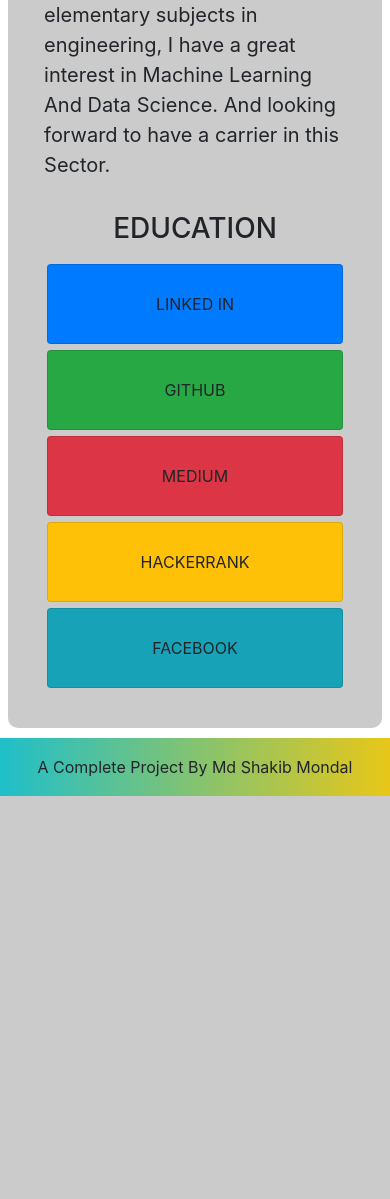
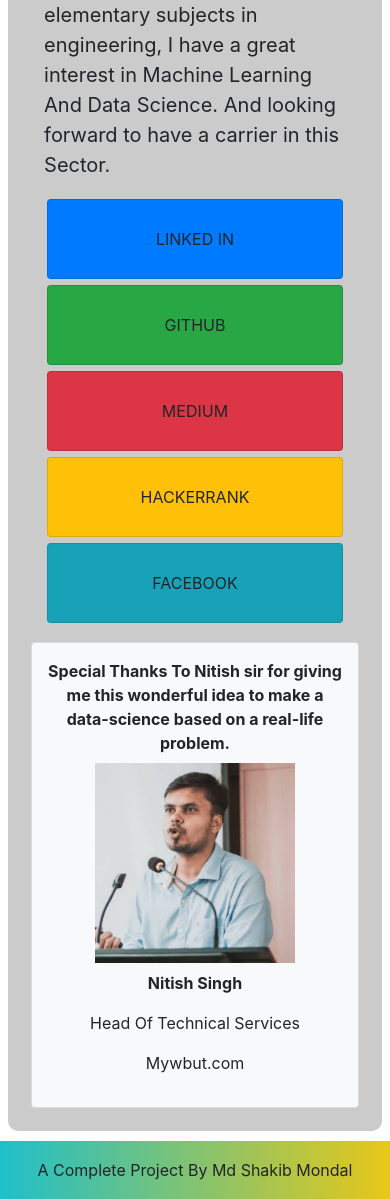
Before and after one commit to SkeyRahaman/kharchakhata, a Flask app: page /about in a window 390 px wide. Shown: the part 925-2124 px from the top of the page. Before the commit the page ends 1721 px from the top, so only its background shows below. Run offline with Flask 3, Linux system fonts and the light colour scheme; parts of the project's set-up code (start-up, migrations or seed data) failed here and were passed over; some libraries are stand-ins or nearby versions.

Commit message:
mobile view

```diff
--- a/flaskr/templates/about.html
+++ b/flaskr/templates/about.html
@@ -21,7 +21,6 @@
 
 			<p>I am a 20-year-old Computer Science Engineering student from Government College of Engineering and Leather Technology graduating in the year 2021. With all the elementary subjects in engineering, I have a great interest in Machine Learning And Data Science. And looking forward to have a carrier in this Sector.</p>
 
-			<p style="clear: both;"><h3>EDUCATION</h3></p>
 
 			<div class="container-fluid">
 				<div class="row">
@@ -46,7 +45,23 @@
 					</div>
 				</div>
 			</div>
-			</p>
+		</div>
+
+		<div class="card p-3 bg-light">
+			<strong>
+				Special Thanks To Nitish sir for giving me this wonderful idea to make a data-science based on a real-life problem.
+			</strong>
+			<div>
+				<div class="thanks_photo m-2">
+					<img src="{{url_for('static' , filename = 'images/nit.jpg' )}}" alt="photo" width="200" height="200">
+				</div>
+				<div>
+					<p><strong>Nitish Singh</strong></p>
+					<p>Head Of Technical Services</p>
+					<p>Mywbut.com</p>
+
+				</div>
+			</div>
 		</div>
 	</div>
 {% endblock %}
--- a/flaskr/templates/dashboard.html
+++ b/flaskr/templates/dashboard.html
@@ -104,13 +104,13 @@
 				<div class="card  col-lg-12 col-md-12 col-sm-6 col-xs-12">
 					<div  class="card-body" id="creat_card">
 						<h5>Add new entry...</h5>
-						<a href="/add_expence" class="btn btn-success">Creat</a>
+						<a href="/add_expence" class="btn btn-success">Create</a>
 					</div>
 				</div>
 				<div class="card  col-lg-12 col-md-12 col-sm-6 col-xs-12">
 					<div class="card-body">
 						<h5>KharchaKhata Android App</h5>
-						<a type="button" class="btn btn-success" href="/android">Downlode</a>
+						<a type="button" class="btn btn-success" href="/android">Download</a>
 					</div>
 				</div>
 
--- a/flaskr/templates/my_account.html
+++ b/flaskr/templates/my_account.html
@@ -8,7 +8,7 @@
 	<div class="details">
 		<div class="container-fluid">
 			<div class="row">
-				<div class="photo_frame col-sm-12 col-md-3 col-lg-3 text-center m-auto">
+				<div class="photo_frame col-sm-12 col-md-3 col-lg-3 text-center mx-auto">
 					{% if current_user.picture %}
 						<img src="{{current_user.picture}}" alt="..." class="img-thumbnail">
 					{% else %}
```
Also changed, not shown: flaskr/static/images/nit.jpg (added).
